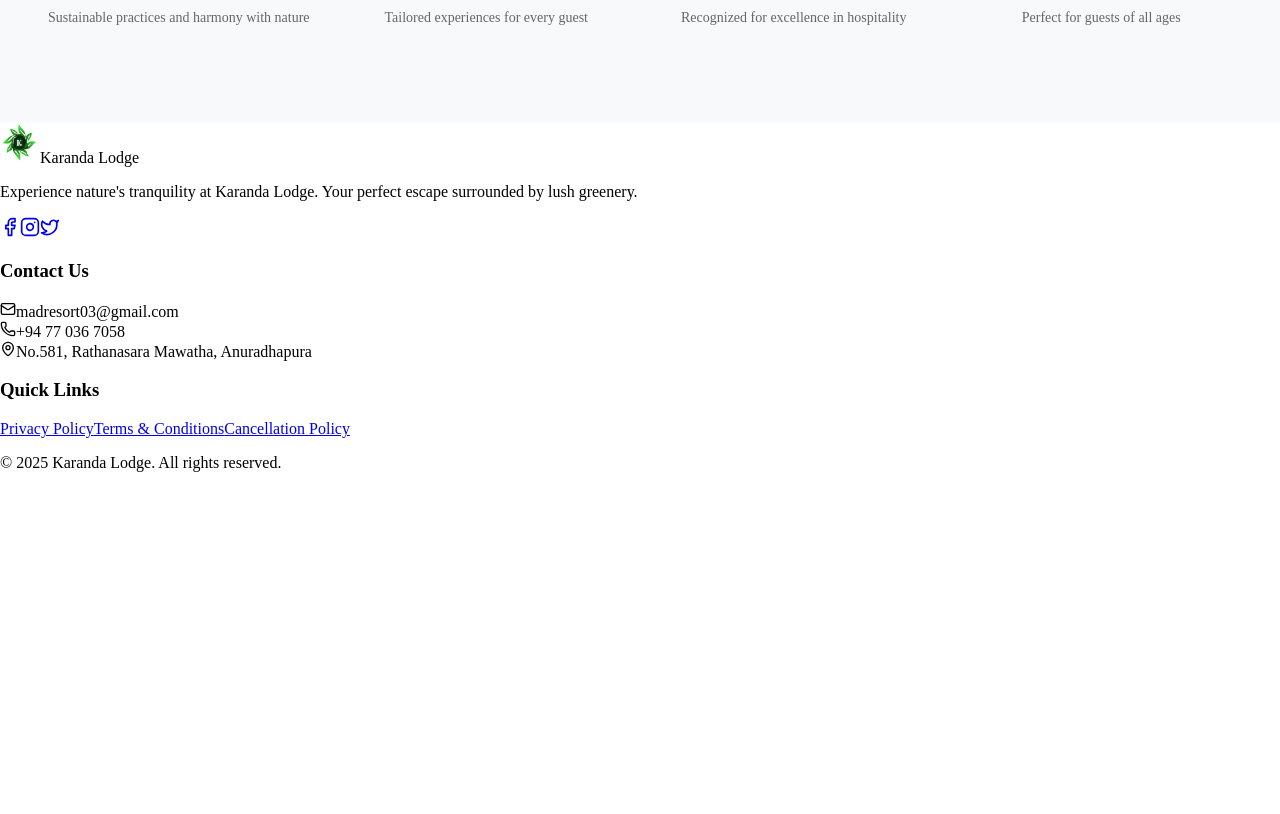
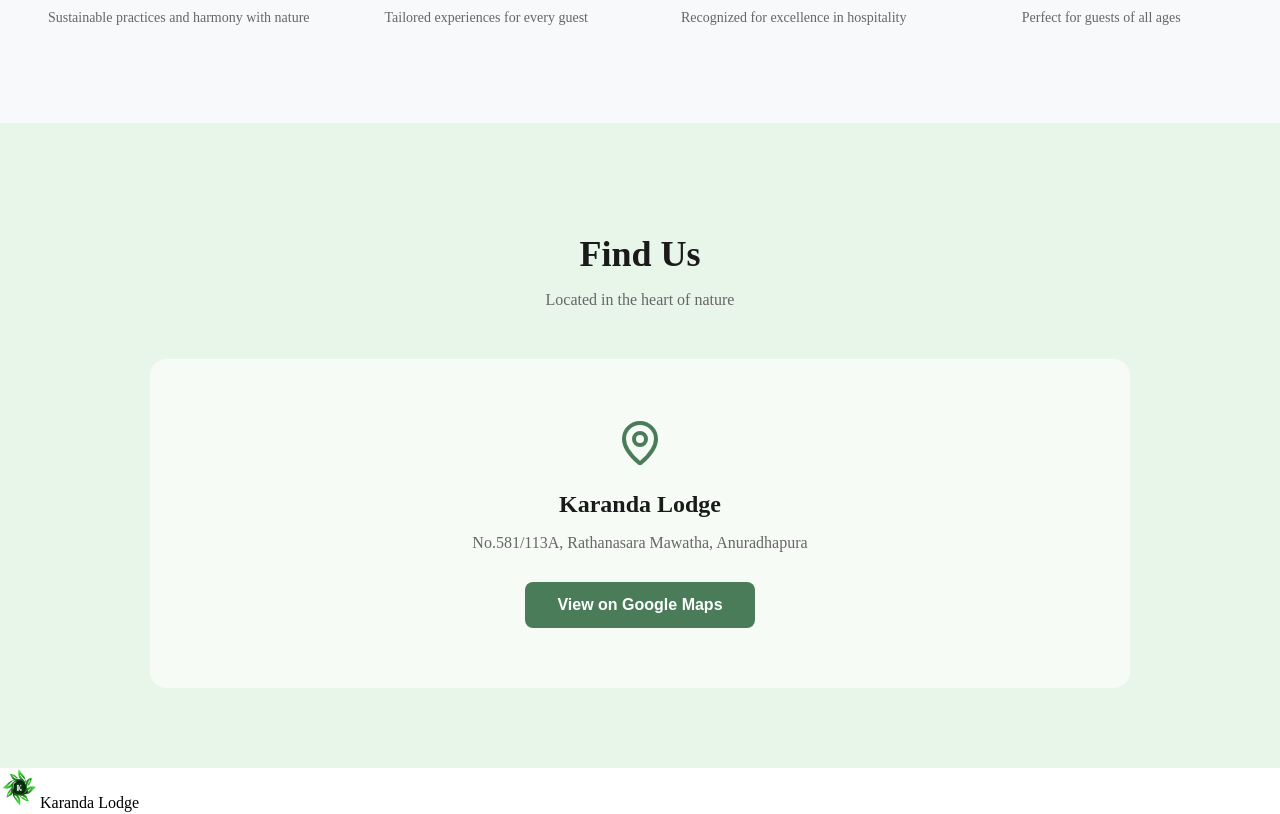
Before and after one commit to nandundasa/karanda_lodge_villa, a Next.js app in the folder karanda-lodge/: page /About in a window 1280 px wide. Shown: the part 1180-1994 px from the top of the page. Before the commit the page ends 1668 px from the top, so only its background shows below. Built offline with nearby package versions, Linux system fonts and the light colour scheme.

Commit message:
Add location details and find us section

```diff
--- a/karanda-lodge/src/app/About/about.css
+++ b/karanda-lodge/src/app/About/about.css
@@ -163,8 +163,83 @@
   }
 }
 
+.find-us-wrapper {
+  background: #e8f5e9;
+  padding: 80px 20px;
+}
+
+.find-us-section {
+  max-width: 1200px;
+  margin: 0 auto;
+  text-align: center;
+}
+
+.find-us-section h2 {
+  font-size: 36px;
+  font-weight: 700;
+  color: #1a1a1a;
+  margin-bottom: 10px;
+}
+
+.location-card {
+  max-width: 900px;
+  margin: 0 auto;
+  background: rgba(255, 255, 255, 0.6);
+  padding: 60px 40px;
+  border-radius: 16px;
+  backdrop-filter: blur(10px);
+}
+
+.location-icon {
+  display: flex;
+  justify-content: center;
+  margin-bottom: 20px;
+  color: #4a7c59;
+}
+
+.location-card h3 {
+  font-size: 24px;
+  font-weight: 600;
+  color: #1a1a1a;
+  margin-bottom: 10px;
+}
+
+.location-card p {
+  font-size: 16px;
+  color: #666;
+  margin-bottom: 30px;
+}
+
+.maps-btn {
+  background: #4a7c59;
+  color: white;
+  border: none;
+  padding: 14px 32px;
+  border-radius: 8px;
+  font-size: 16px;
+  font-weight: 600;
+  cursor: pointer;
+  transition: background 0.3s;
+}
+
+.maps-btn:hover {
+  background: #3d6649;
+}
+
 @media (max-width: 640px) {
   .features {
     grid-template-columns: 1fr;
   }
+
+  .find-us-wrapper {
+    padding: 60px 20px;
+  }
+
+  .find-us-section h2 {
+    font-size: 28px;
+  }
+
+  .location-card {
+    padding: 40px 30px;
+  }
 }
--- a/karanda-lodge/src/app/About/page.tsx
+++ b/karanda-lodge/src/app/About/page.tsx
@@ -1,10 +1,14 @@
 "use client";
-import { Leaf, Heart, Award, Users } from "lucide-react";
+import { Leaf, Heart, Award, Users, MapPin } from "lucide-react";
 import Navbar from "../components/Navbar";
 import Footer from "../components/Footer";
 import "./about.css";
 
 export default function About() {
+  const openGoogleMaps = () => {
+    window.open("https://maps.app.goo.gl/wrRUYL9KVvVR4fuJ8", "_blank");
+  };
+
   return (
     <>
       <Navbar />
@@ -14,23 +18,24 @@
             <div className="story-section">
               <h1>Our Story</h1>
               <p>
-              Nestled in the heart of lush greenery, Karanda Lodge was born from
-              a dream to create a sanctuary where nature and comfort exist in
-              perfect harmony. Our journey began with a single majestic Karanda
-              tree, which stands as a symbol of growth, strength, and natural
-              beauty.
+                Nestled in the heart of lush greenery, Karanda Lodge was born
+                from a dream to create a sanctuary where nature and comfort
+                exist in perfect harmony. Our journey began with a single
+                majestic Karanda tree, which stands as a symbol of growth,
+                strength, and natural beauty.
               </p>
               <p>
-              For over a decade, we have welcomed guests from around the world,
-              offering them a peaceful retreat from the hustle of daily life.
-              Each room, each pathway, and each moment at Karanda Lodge is
-              designed to reconnect you with the tranquility of nature.
+                For over a decade, we have welcomed guests from around the
+                world, offering them a peaceful retreat from the hustle of daily
+                life. Each room, each pathway, and each moment at Karanda Lodge
+                is designed to reconnect you with the tranquility of nature.
               </p>
               <p>
                 Our commitment to sustainable tourism and eco-friendly practices
                 ensures that the beauty we enjoy today will be preserved for
                 generations to come. We believe in creating memories that last a
-              lifetime while respecting and protecting our natural environment.
+                lifetime while respecting and protecting our natural
+                environment.
               </p>
             </div>
 
@@ -42,9 +47,9 @@
               <p>
                 The Karanda tree, also known as the &quot;Tree of Life,&quot; is
                 renowned for its resilience and ability to provide shelter and
-              sustenance. Just like this magnificent tree, Karanda Lodge offers
-              a safe haven for travelers seeking rest, rejuvenation, and
-              connection with nature.
+                sustenance. Just like this magnificent tree, Karanda Lodge
+                offers a safe haven for travelers seeking rest, rejuvenation,
+                and connection with nature.
               </p>
             </div>
           </div>
@@ -86,6 +91,23 @@
             </div>
           </div>
         </section>
+
+        <section className="find-us-wrapper">
+          <div className="find-us-section">
+            <h2>Find Us</h2>
+            <p className="subtitle">Located in the heart of nature</p>
+            <div className="location-card">
+              <div className="location-icon">
+                <MapPin size={48} />
+              </div>
+              <h3>Karanda Lodge</h3>
+              <p>No.581/113A, Rathanasara Mawatha, Anuradhapura</p>
+              <button className="maps-btn" onClick={openGoogleMaps}>
+                View on Google Maps
+              </button>
+            </div>
+          </div>
+        </section>
       </main>
       <Footer />
     </>
--- a/karanda-lodge/src/app/components/Footer.tsx
+++ b/karanda-lodge/src/app/components/Footer.tsx
@@ -46,7 +46,7 @@
           </div>
           <div className="contact-item">
             <MapPin size={16} />
-            <span>No.581, Rathanasara Mawatha, Anuradhapura</span>
+            <span>No.581/113A, Rathanasara Mawatha, Anuradhapura</span>
           </div>
         </div>
 
```
Lines whose indentation alone changed are shown as unchanged.
